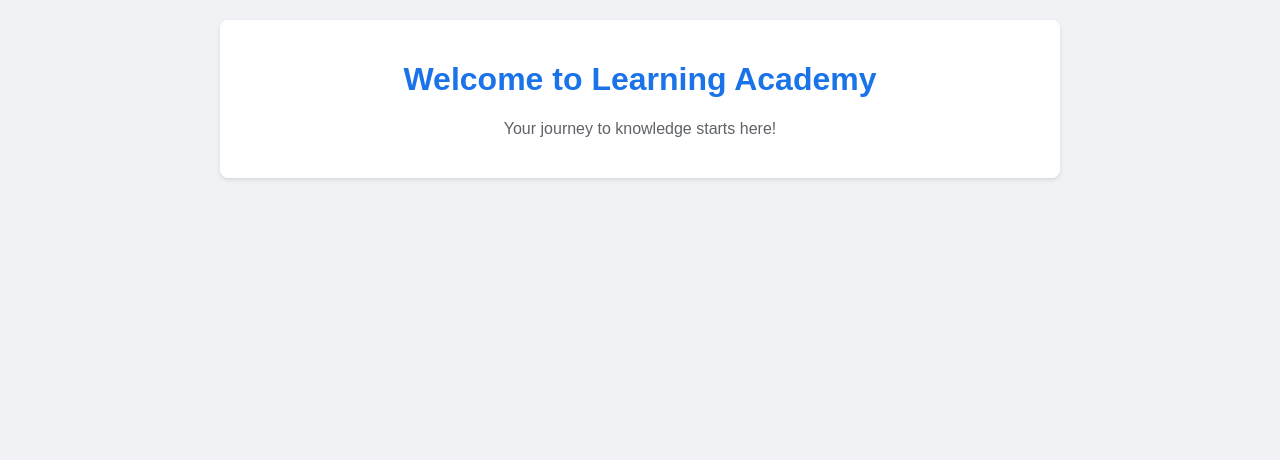
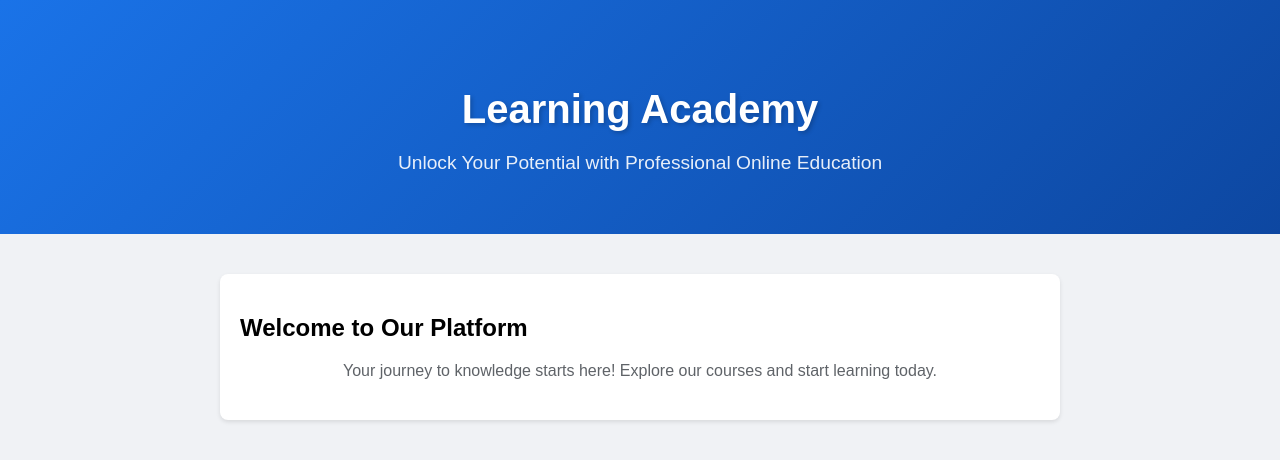
Before and after one commit to perspicaciousnerd/learning-academy, a plain HTML site: page index.html in a window 1280 px wide. Drawn offline with Linux system fonts and the light colour scheme.

Commit message:
Add banner to website

```diff
--- a/index.html
+++ b/index.html
@@ -8,8 +8,27 @@
         body {
             font-family: Arial, sans-serif;
             margin: 0;
-            padding: 20px;
+            padding: 0;
             background-color: #f0f2f5;
+        }
+        .banner {
+            background: linear-gradient(135deg, #1a73e8, #0d47a1);
+            color: white;
+            padding: 60px 20px;
+            text-align: center;
+            margin-bottom: 40px;
+        }
+        .banner h1 {
+            color: white;
+            font-size: 2.5em;
+            margin-bottom: 20px;
+            text-shadow: 2px 2px 4px rgba(0,0,0,0.2);
+        }
+        .banner p {
+            font-size: 1.2em;
+            max-width: 600px;
+            margin: 0 auto;
+            opacity: 0.9;
         }
         .container {
             max-width: 800px;
@@ -19,10 +38,6 @@
             border-radius: 8px;
             box-shadow: 0 2px 4px rgba(0,0,0,0.1);
         }
-        h1 {
-            color: #1a73e8;
-            text-align: center;
-        }
         .welcome-text {
             text-align: center;
             color: #5f6368;
@@ -31,9 +46,13 @@
     </style>
 </head>
 <body>
+    <div class="banner">
+        <h1>Learning Academy</h1>
+        <p>Unlock Your Potential with Professional Online Education</p>
+    </div>
     <div class="container">
-        <h1>Welcome to Learning Academy</h1>
-        <p class="welcome-text">Your journey to knowledge starts here!</p>
+        <h2>Welcome to Our Platform</h2>
+        <p class="welcome-text">Your journey to knowledge starts here! Explore our courses and start learning today.</p>
     </div>
 </body>
 </html>
```
